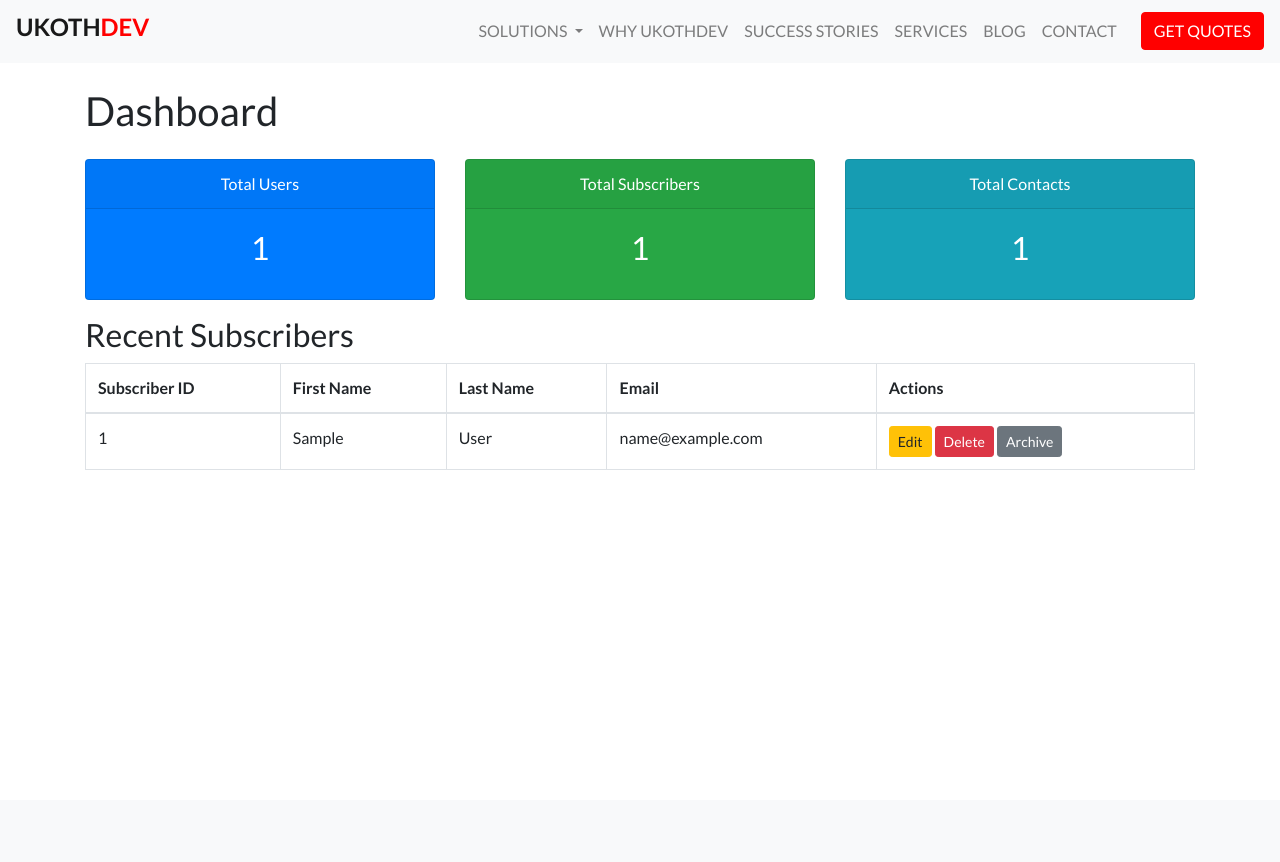
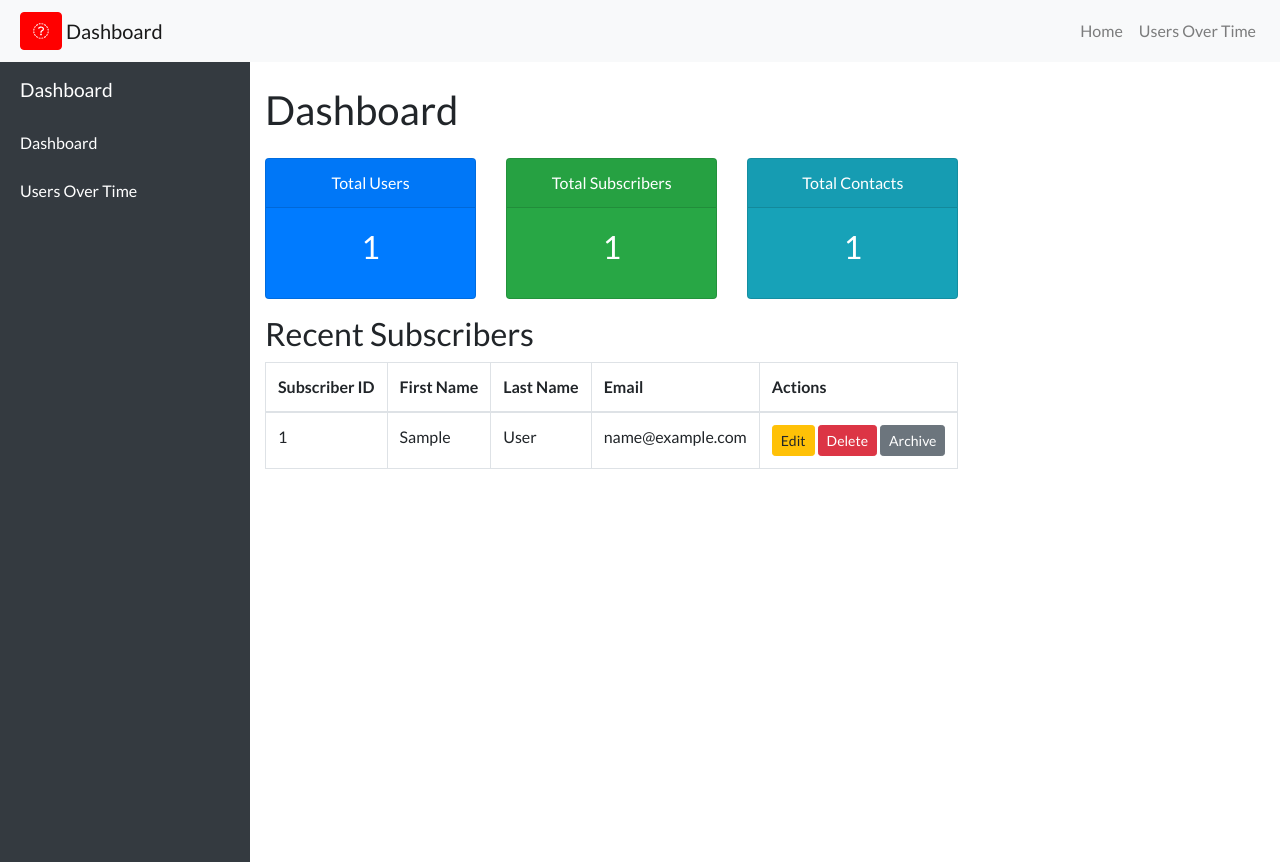
Before and after one commit to josephakaro/ukothdev, a Flask app: page /dashboard in a window 1280 px wide. Before the commit the page ends 470 px from the top, so only its background shows below. Run offline with Flask 3, Linux system fonts and the light colour scheme; the visitor is signed in with stand-in values (Sample User, id 1); tables that the repository leaves empty hold one stand-in row (values such as "Sample post"); some libraries are stand-ins or nearby versions.

Commit message:
Worked on Dashboard

```diff
--- a/app/__init__.py
+++ b/app/__init__.py
@@ -14,7 +14,7 @@ def create_app():
 
     # Blueprint Imports:
     from app.pages.index import home
-    from app.pages.subcribe import subcribe
+    from app.pages.subcribe import subcriber
     from app.pages.thanks import thanks
     from app.pages.contact import contacts
     from app.pages.login import logins
@@ -28,7 +28,7 @@ def create_app():
 
     # Blueprint Registrations:
     app.register_blueprint(home)
-    app.register_blueprint(subcribe)
+    app.register_blueprint(subcriber)
     app.register_blueprint(thanks)
     app.register_blueprint(contacts)
     app.register_blueprint(logins)
--- a/app/pages/dashboard.py
+++ b/app/pages/dashboard.py
@@ -1,4 +1,4 @@
-from flask import Blueprint, render_template
+from flask import Blueprint, render_template, session
 from app.pages.login import login_required
 from app.database.models.user import User
 from app.database.models.subscriber import Subscribe
@@ -6,11 +6,16 @@ from app.database.models.contact import Contact
 
 dashboards = Blueprint('dashboards', __name__)
 
-@dashboards.route('/dashboard')
+@dashboards.route('/dashboard', methods=['GET', 'POST'])
 @login_required
 def dashboard():
+
+    # Checking for the firstname and lastname stored in a session else query the database
+    user_firstname = session.get('firstname', 'A')
+    user_lastname = session.get('lastname', 'User')
+
     users = User.query.all()
     subscribers = Subscribe.query.all()
     contacts = Contact.query.all()
     recent_subscribers = Subscribe.query.order_by(Subscribe.subs_id.desc()).limit(5).all()
-    return render_template('dashboard.html', users=users, subscribers=subscribers, contacts=contacts, recent_subscribers=recent_subscribers)
+    return render_template('dashboard.html', users=users, subscribers=subscribers, contacts=contacts, recent_subscribers=recent_subscribers, user_firstname=user_firstname, user_lastname=user_lastname)
--- a/app/pages/login.py
+++ b/app/pages/login.py
@@ -15,7 +15,8 @@ def login():
         user = User.query.filter_by(email=email).first()
         if user and check_password_hash(user.password, password):
             session['user_id'] = user.user_id
-            session['user_name'] = user.firstname
+            session['firstname'] = user.firstname
+            session['lastname'] = user.lastname
             flash('Login successful!', 'success')
             return redirect(url_for('dashboards.dashboard'))
         else:
--- a/app/pages/subcribe.py
+++ b/app/pages/subcribe.py
@@ -3,13 +3,13 @@ from app.database.models.subscriber import Subscribe
 from app.pages.login import login_required
 from app.database import db
 
-subcribe = Blueprint('subscribe', __name__)
+subcriber = Blueprint('subscribe', __name__)
 edit_subscribers = Blueprint('edit_subscribers', __name__)
 delete_subscribers = Blueprint('delete_subscribers', __name__)
 archive_subscribers = Blueprint('archive_subscribers', __name__)
 
 
-@subcribe.route('/subscribe', methods=['GET', 'POST'])
+@subcriber.route('/subscribe', methods=['GET', 'POST'])
 def subscribe():
     if request.method == 'POST':
         firstname = request.form['firstname']
--- a/app/static/css/dashboard.css
+++ b/app/static/css/dashboard.css
@@ -0,0 +1,62 @@
+body {
+    display: flex;
+    min-height: 100vh;
+    flex-direction: column;
+}
+
+#wrapper {
+    display: flex;
+    width: 100%;
+}
+#sidebar-wrapper {
+    min-height: 100vh;
+    width: 250px;
+    margin-left: -250px;
+    transition: margin 0.25s ease-out;
+    background: #343a40;
+    color: white;
+}
+#page-content-wrapper {
+    width: 100%;
+}
+.sidebar-heading {
+    padding: 0.875rem 1.25rem;
+    font-size: 1.2rem;
+}
+.list-group-item {
+    background-color: #343a40;
+    color: white;
+    border: none;
+}
+.list-group-item:hover {
+    background-color: #495057;
+}
+#menu-toggle {
+    margin: 0.25rem;
+}
+@media (min-width: 768px) {
+    #sidebar-wrapper {
+        margin-left: 0;
+    }
+}
+.navbar .user-avatar {
+    display: flex;
+    align-items: center;
+    justify-content: center;
+    width: 40px;
+    height: 40px;
+    border-radius: 50%;
+    background-color: #007bff;
+    color: white;
+    font-size: 1.2rem;
+    margin-right: 1rem;
+}
+
+.card-title {
+    font-size: 2rem;
+    text-align: center;
+}
+
+.card {
+    text-align: center;
+}
--- a/app/templates/base.html
+++ b/app/templates/base.html
@@ -7,6 +7,7 @@
     <link rel="stylesheet" href="{{ url_for('static', filename=('css/main.css')) }}" />
     <link rel="stylesheet" href="https://fonts.googleapis.com/css2?family=Material+Symbols+Outlined:opsz,wght,FILL,GRAD@24,400,0,0" />
     <link href="https://stackpath.bootstrapcdn.com/bootstrap/4.5.2/css/bootstrap.min.css" rel="stylesheet">
+    <link rel="stylesheet" href="https://cdnjs.cloudflare.com/ajax/libs/font-awesome/5.15.3/css/all.min.css">
     <title>UkothDev - {% block title %}{% endblock %}</title>
     {% block styles %}{% endblock %}
 </head>
@@ -17,6 +18,10 @@
         <script src="https://code.jquery.com/jquery-3.5.1.slim.min.js"></script>
         <script src="https://cdn.jsdelivr.net/npm/@popperjs/core@2.9.2/dist/umd/popper.min.js"></script>
         <script src="https://stackpath.bootstrapcdn.com/bootstrap/4.5.2/js/bootstrap.min.js"></script>
+        <script src="https://code.jquery.com/jquery-3.5.1.min.js"></script>
+        <script src="https://cdn.jsdelivr.net/npm/@popperjs/core@2.9.3/dist/umd/popper.min.js"></script>
+        <script src="https://maxcdn.bootstrapcdn.com/bootstrap/4.5.2/js/bootstrap.min.js"></script>
+        <script src="https://cdnjs.cloudflare.com/ajax/libs/font-awesome/5.15.3/js/all.min.js"></script>
 </body>
 <footer>
     {% block footer %}{% endblock %}
--- a/app/templates/dashboard.html
+++ b/app/templates/dashboard.html
@@ -4,62 +4,107 @@
 
 {% block styles %}
 <link rel="stylesheet" href="{{ url_for('static', filename='css/contact.css') }}">
+<link rel="stylesheet" href="{{ url_for('static', filename='css/dashboard.css') }}">
+
 <style>
-
-.card-title {
-    font-size: 2rem;
-    text-align: center;
-}
-
-.card {
-    text-align: center;
-}
+    body {
+        display: flex;
+        min-height: 100vh;
+        flex-direction: column;
+    }
+    #wrapper {
+        display: flex;
+        width: 100%;
+    }
+    #sidebar-wrapper {
+        min-height: 100vh;
+        width: 250px;
+        margin-left: -250px;
+        transition: margin 0.25s ease-out;
+        background: #343a40;
+        color: white;
+    }
+    #sidebar-wrapper.toggled {
+        margin-left: 0;
+    }
+    #page-content-wrapper {
+        width: 100%;
+    }
+    .sidebar-heading {
+        padding: 0.875rem 1.25rem;
+        font-size: 1.2rem;
+    }
+    .list-group-item {
+        background-color: #343a40;
+        color: white;
+        border: none;
+    }
+    .list-group-item:hover {
+        background-color: #495057;
+    }
+    #menu-toggle {
+        margin: 0.25rem;
+    }
+    @media (min-width: 768px) {
+        #sidebar-wrapper {
+            margin-left: 0;
+        }
+    }
+    .navbar .user-avatar {
+        display: flex;
+        align-items: center;
+        justify-content: center;
+        width: 40px;
+        height: 40px;
+        border-radius: 50%;
+        background-color: #007bff;
+        color: white;
+        font-size: 1.2rem;
+        margin-right: 1rem;
+    }
 </style>
 {% endblock %}
 
 {% block content %}
 <!-- NAVIGATION -->
-<nav class="navbar navbar-expand-lg navbar-light bg-light">
-    <a class="navbar-brand" href="#">
-        <h1>UKOTH<span>DEV</span></h1>
-    </a>
-    <button class="navbar-toggler" type="button" data-toggle="collapse" data-target="#navbarNav" aria-controls="navbarNav" aria-expanded="false" aria-label="Toggle navigation">
+<nav class="navbar navbar-expand-lg navbar-light bg-light fixed">
+    <button class="btn btn-primary" id="menu-toggle">
+        <i class="fas fa-donut"></i>
+    </button>
+    <a class="navbar-brand" href="#">Dashboard</a>
+    <button class="navbar-toggler" type="button" data-toggle="collapse" data-target="#navbarNav"
+            aria-controls="navbarNav" aria-expanded="false" aria-label="Toggle navigation">
         <span class="navbar-toggler-icon"></span>
     </button>
     <div class="collapse navbar-collapse" id="navbarNav">
         <ul class="navbar-nav ml-auto">
-            <li class="nav-item dropdown">
-                <a class="nav-link dropdown-toggle" href="#" id="navbarDropdown" role="button" data-toggle="dropdown" aria-haspopup="true" aria-expanded="false">
-                    SOLUTIONS
-                </a>
-                <div class="dropdown-menu" aria-labelledby="navbarDropdown">
-                    <a class="dropdown-item" href="#">Overview</a>
-                    <a class="dropdown-item" href="#">Enterprise</a>
-                    <a class="dropdown-item" href="#">DMBs</a>
-                    <a class="dropdown-item" href="#">Startups</a>
-                </div>
+            <li class="nav-item">
+                <a class="nav-link" href="#">Home</a>
             </li>
             <li class="nav-item">
-                <a class="nav-link" href="#">WHY UKOTHDEV</a>
-            </li>
-            <li class="nav-item">
-                <a class="nav-link" href="#">SUCCESS STORIES</a>
-            </li>
-            <li class="nav-item">
-                <a class="nav-link" href="#">SERVICES</a>
-            </li>
-            <li class="nav-item">
-                <a class="nav-link" href="#">BLOG</a>
-            </li>
-            <li class="nav-item">
-                <a class="nav-link" href="/contact">CONTACT</a>
+                <a class="nav-link" href="#">Users Over Time</a>
             </li>
         </ul>
-        <a class="btn btn-primary ml-lg-3" href="#">GET QUOTES</a>
+        {% if session.get('user_firstname') and session.get('user_lastname') %}
+        <div class="navbar-text user-avatar">
+            {{ session['user_firstname'][0] }}{{ session['user_lastname'][0] }}
+        </div>
+        {% endif %}
     </div>
 </nav>
-<div class="container mt-4">
 
+<div id="wrapper">
+    <!-- Sidebar -->
+    <div id="sidebar-wrapper">
+        <div class="sidebar-heading">Dashboard</div>
+        <div class="list-group list-group-flush">
+            <a href="{{ url_for('dashboards.dashboard') }}" class="list-group-item list-group-item-action">Dashboard</a>
+            <a href="#" class="list-group-item list-group-item-action">Users Over Time</a>
+        </div>
+    </div>
+
+<div class="page-content-wrapper">
+<div class="container-fluid mt-4">
 <h1 class="my-4">Dashboard</h1>
     <!-- Summary Counts -->
     <div class="row">
@@ -123,4 +168,13 @@
         </tbody>
     </table>
 </div>
+</div>
+</div>
+
+<script>
+    $("#menu-toggle").click(function(e) {
+        e.preventDefault();
+        $("#sidebar-wrapper").toggleClass("toggled");
+    });
+</script>
 {% endblock %}
--- a/app/templates/subscribe.html
+++ b/app/templates/subscribe.html
@@ -11,7 +11,7 @@
         <img class="brand-logo" src="{{ url_for('static', filename='assets/icon/ukothdev_Colored.png') }}" alt="ukothdev brand logo" />
         <h1>Hey, Coming Soon!</h1>
         <p>Our website is currently on development, be the first to know by subscribing to our newsletter</p>
-        <form action="/subscribe" method="post">
+        <form action="{{url_for('subscriber')}}" method="post">
             <div class="name-field">
                 <input type="text" name="firstname" id="firstname" placeholder="First name">
                 <input type="text" name="lastname" id="lastname" placeholder="Last name">
```
